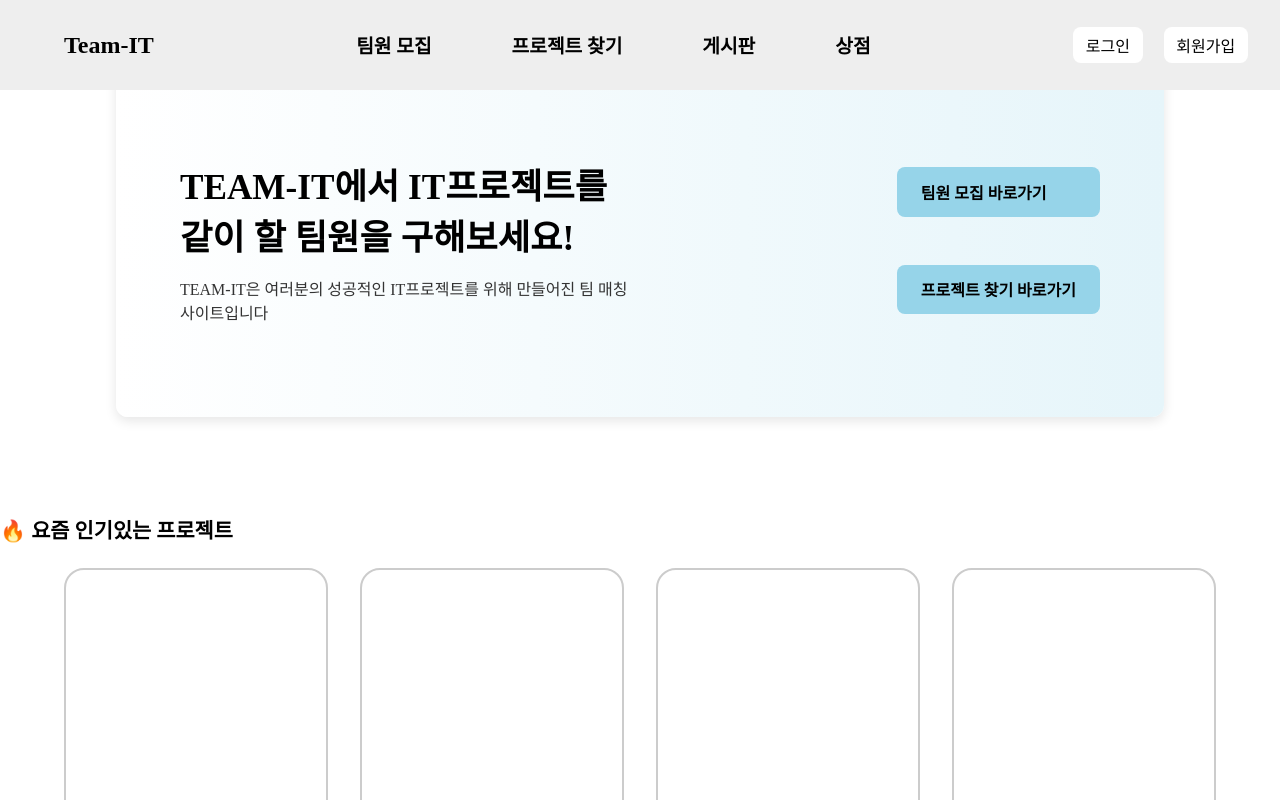
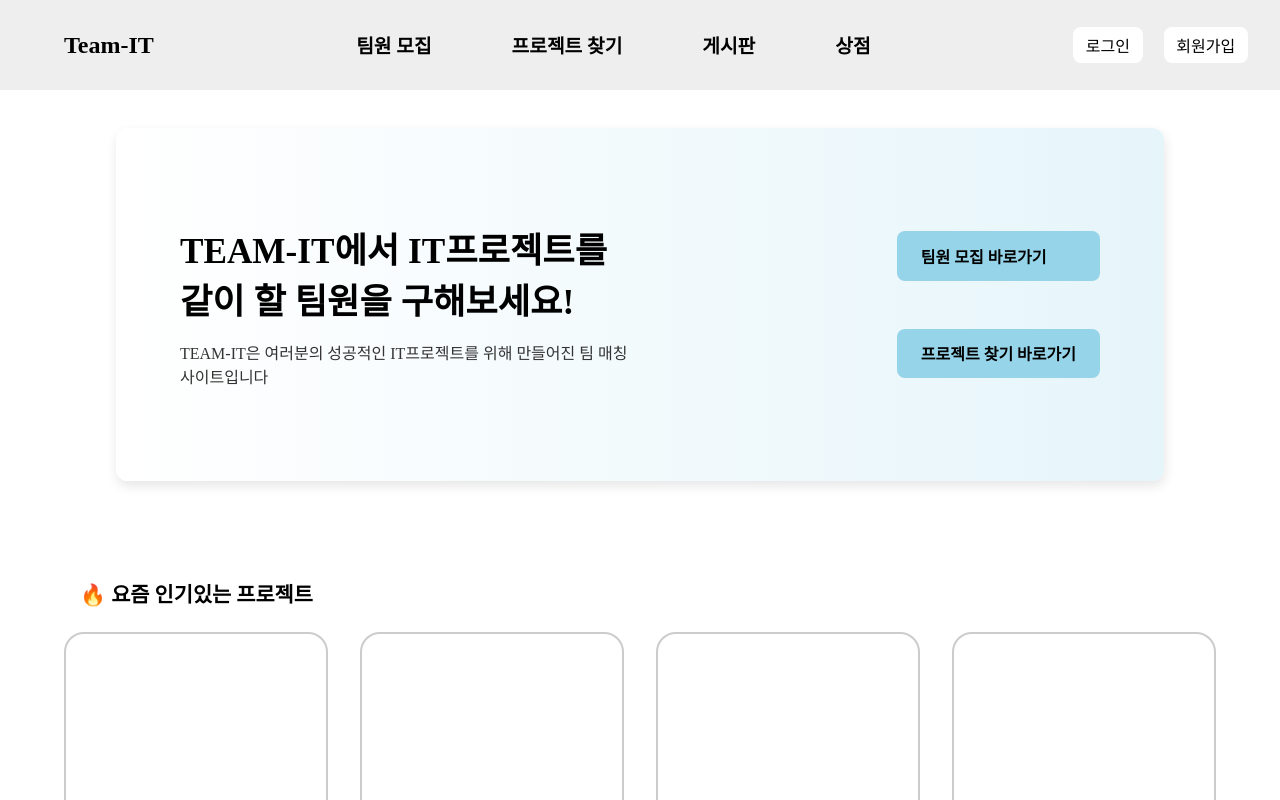
Before and after one commit to CROM-IDLE-CROMI/Team-IT-FE, a React (Vite) app: page / in a window 1280 px wide. Shown: the top 800 px of the page. Built offline with nearby package versions, Linux system fonts and the light colour scheme.

Commit message:
Feat: 팀페이지, App Css 수정정

```diff
--- a/src/App.css
+++ b/src/App.css
@@ -61,7 +61,7 @@ html, body {
 ====================================================================================*/
 
 .Main-wrapper {
-  padding: 3rem 0;
+  padding: 7rem 0;
 }
 
 .intro-box {
@@ -71,7 +71,7 @@ html, body {
   padding: 2.6rem 4rem;
   border-radius: 12px;
   background: linear-gradient(to right, #ffffff, #e6f5fa);
-  box-shadow: 0 4px 12px rgba(0, 0, 0, 0.1);
+  box-shadow: 1px 5px 12px rgba(0, 0, 0, 0.1);
   display: flex;
   align-items: center;
   justify-content: space-between;
@@ -126,6 +126,7 @@ html, body {
   font-size: 1.3rem;
   font-weight: bold;
   margin-bottom: 1.5rem;
+  padding-left: 5rem;
 }
 
 .Board-cards {
--- a/src/pages/TeamPage.tsx
+++ b/src/pages/TeamPage.tsx
@@ -1,14 +1,16 @@
 import Sidebar from '../components/Sidebar';
 import ApplicantInfo from '../components/TeamFormDetail/ApplicantInfo';
 import BasicInfo from '../components/TeamFormDetail/BasicInfo';
+import Button from '../components/TeamFormDetail/Button';
 import ProjectInfo from '../components/TeamFormDetail/ProjectInfo';
 import Situation from '../components/TeamFormDetail/Situation';
 import WorkEnviron from '../components/TeamFormDetail/WorkEnviron';
 import Header from '../layouts/Header';
 
-
  const TeamPage = () => {
   const currentStep = 0;
+  const someData = {};
+  const step = currentStep;
 
   return (
     <>
```
